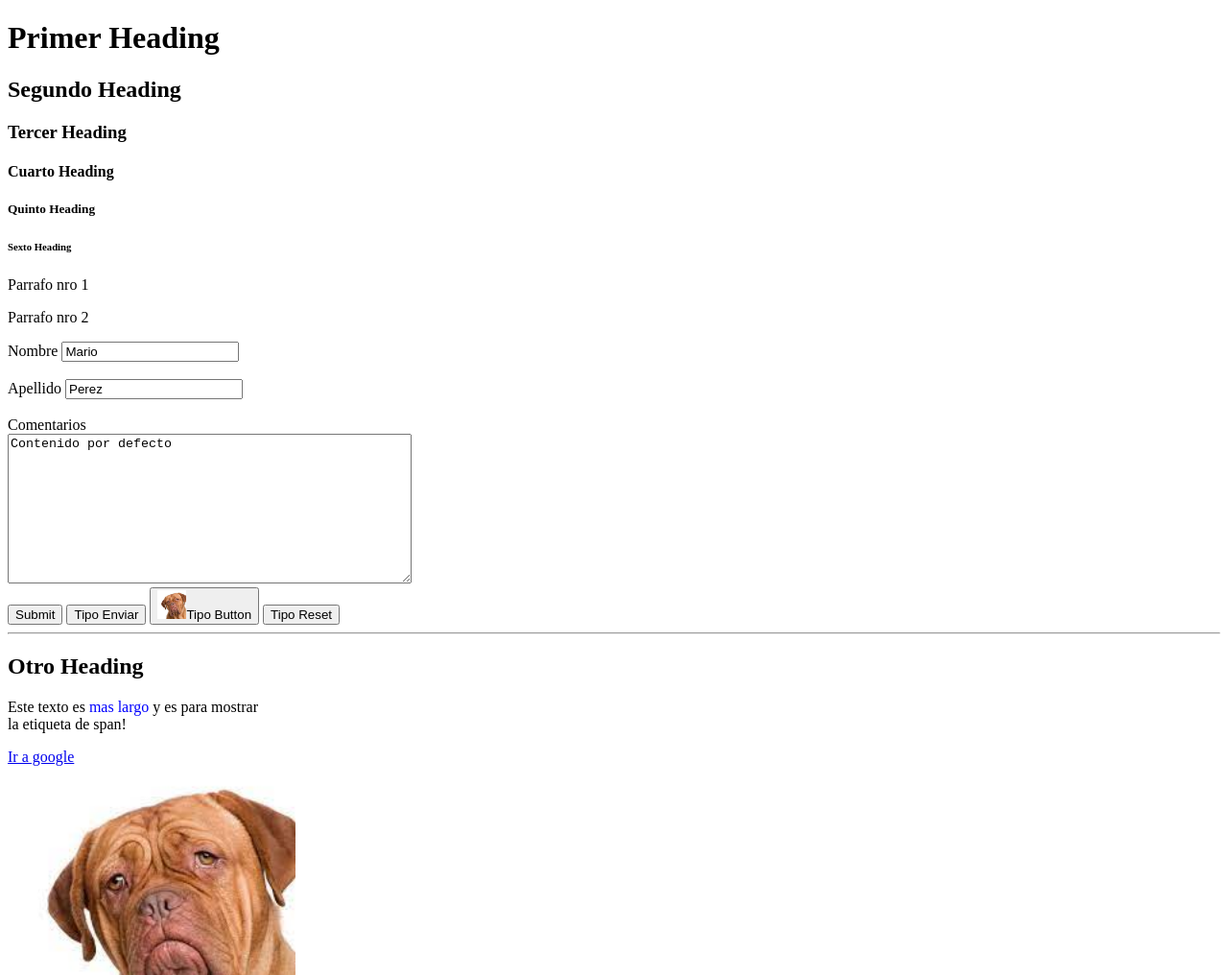
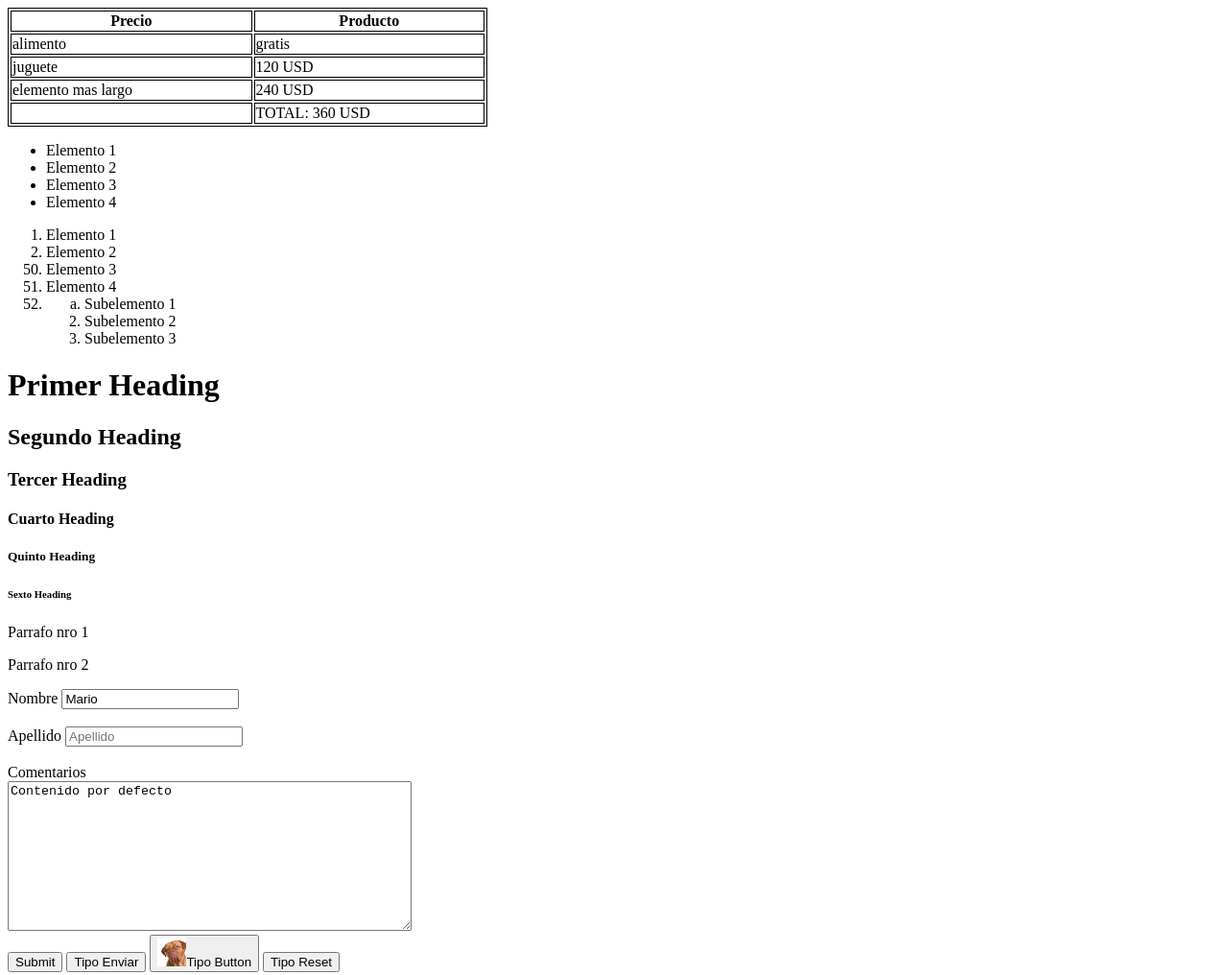
Before and after one commit to ClEsteban/PracticaHTML, a plain HTML site: page index.html in a window 1280 px wide. Shown: the top 1016 px of the page at 96% size. Drawn offline with Linux system fonts and the light colour scheme.

Commit message:
curso terminado

```diff
--- a/index.html
+++ b/index.html
@@ -2,21 +2,93 @@
 <html>
 <head>
     <title>Practica</title>
+    <!-- esto es CSS y el estilo que se aplique se va a aplicar a la table, th y td es para ahorra poner en todo
+    <table style="border: 1px solid black;">
+    -->
+    <style>
+        table, th, td {border: 1px solid black;}
+    </style>
 </head>
 <body>
+    <!-- tr es table row, fila, th es table header, td son items de la tabla-->
+    <!-- thead es para agrupar las filas que son cabecera, tbody es para agrupar las que son body, sirve para que algunos
+    exploradores habiliten el scroll independiente de los elementos body y head, y tfoot para el pie de la tabla-->
+    <table style="width: 500px;"> <!-- en ancho de la tabla tambien puede ser en porcentaje-->
+        <thead> <!-- thead sirve para agrupar los elementos que son cabecera de la tabla-->
+        <tr>
+            <th>Precio</th>
+            <th>Producto</th>
+        </tr>
+        </thead>
+        <!-- tbody sirve para agrupar los elementos que son el cuerpo de la tabla -->
+        <tbody>
+        <tr>
+            <td>alimento</td>
+            <td>gratis</td>
+        </tr>
+        <tr>
+            <td>juguete</td>
+            <td>120 USD</td>
+        </tr>
+        <tr>
+            <td>elemento mas largo</td>
+            <td>240 USD</td>
+        </tr>
+        </tbody>
+        <tfoot>
+            <td></td>
+            <td>TOTAL: 360 USD</td>
+        </tfoot>
+    </table>
+
+    <!-- ul (unordered list) es lista no ordenada, li es list item-->
+    <ul>
+        <li>Elemento 1</li>
+        <li>Elemento 2</li>
+        <li>Elemento 3</li>
+        <li>Elemento 4</li>
+    </ul>
+    <!-- ol es ordered list -->
+    <ol>
+        <li>Elemento 1</li>
+        <li>Elemento 2</li>
+        <!--se le puede poner el valor de comienzo con value-->
+        <li value="50">Elemento 3</li>
+        <li>Elemento 4</li>
+        <!-- lista anidada-->
+        <li>
+            <ol> <!--tambien se pede cambiar el estilo directo en la ol-->
+                <li style="list-style-type:lower-alpha">Subelemento 1</li>
+                <li>Subelemento 2</li>
+                <li>Subelemento 3</li>
+            </ol>
+        </li>
+    </ol>
+
+
+    <!-- la etiqueta heading no debe usarse para agrandar la fuente, solo como titulo-->
     <h1>Primer Heading</h1>
     <h2>Segundo Heading</h2>
     <h3>Tercer Heading</h3>
     <h4>Cuarto Heading</h4>
     <h5>Quinto Heading</h5>
     <h6>Sexto Heading</h6>
+    <!-- la etiqueta de parrafo -->
     <p> Parrafo nro 1</p>
     <p> Parrafo nro 2</p>
 
-    <form action="/formulario" method="POST">
-        <label for="nombre">Nombre</label>
+    <!--///////////////FORMULARIOS//////////////////////-->
+
+    <form action="/formulario" method="POST"> <!--action es a donde va a redireccionar el formulario
+    el method puede ser POST o GET, sino se pone nada se pone GET (a traves de la url) por default-->
+        <label for="nombre">Nombre</label> <!-- es la etiqueta de la entrada del formulario con el for lo asiganamos para que al presionar el label entre en el campo (es el id del input)-->
         <input value="Mario" type="text" id="nombre" name="nombre" placeholder="Nombre"/>
+        <!-- name va a usarse como llave en el diccionario que se envie; placeholder llena el campo con indicador de referencia gris suave
+        type puede ser: text(por defecto), submit, email, password, radio, checkbox, file....
+        value precarga un valor en el campo(diferente a placeholder, se llena con un valor realmente)
+        -->
         <br>
+        <!-- br es un salto de linea -->
         <br>
         <!-- type puede tener: text por defecto, submit es un boton
             email, password, checkbox,radio, file, para que de a cargar un archivo
@@ -24,13 +96,13 @@
             for referencia al id, name es el key del diccionario
         -->
         <label for="apellido">Apellido</label>
-        <input value="Perez" type="text" id="apellido" name="apellido" placeholder="Apellido"/>
+        <input type="text" id="apellido" name="apellido" placeholder="Apellido"/>
         <br>
         <br>
         <label for="comentario">Comentarios</label>
         <br>
         <textarea cols="50" rows="10" id="comentario" placeholder="ingrese comentario" name="comentario">Contenido por defecto</textarea>
-        <!-- textarea es caja de texto rows es para asignar un tamaño a la caja en cantidad de filas y cols columnas -->
+        <!-- textarea es caja de texto rows es para asignar un tamaño a la caja en cantidad de filas y cols columnas, no usa el atributo value sino que se llena entre las etiquetas -->
         <br>
         <input type="submit"/>
         <button type="submit">Tipo Enviar</button><!--button es por defecto submit, se usa con javascript-->
@@ -39,13 +111,13 @@
         <!--la etiqueta button puede incluir imagenes-->
     </form>
     <hr>
-    <!-- <hr> es un separador -->
+    <!-- <hr> es una linea separador -->
     <h2>Otro Heading</h2>
     <p> Este texto es <span style="color:blue">mas largo</span> y es para mostrar <br> la etiqueta de span! </p>
     <!-- span es para seleccionar una fraccion de texto y darle estilo, la etiqueta br es para hacer un salto de linea-->
     <a target="_blank" href="https://www.google.com"> Ir a google </a> <!-- target="_blank" es para que abra una ventana nueva-->
     <!-- <a> es la etiqueta de hypervinculo tambien llamada anchor -->
     <br>
-    <img src="img.jpg" width="300" height="300"/>
+    <img src="img.jpg" width="300" height="300"/> <!-- si se pone el width solo la relacion aspeto se mantiene-->
 </body>
 </html>
```
Also changed, not shown: blog.html (added, +55 -0 lines), img2.jpg (added), img3.jpg (added).
